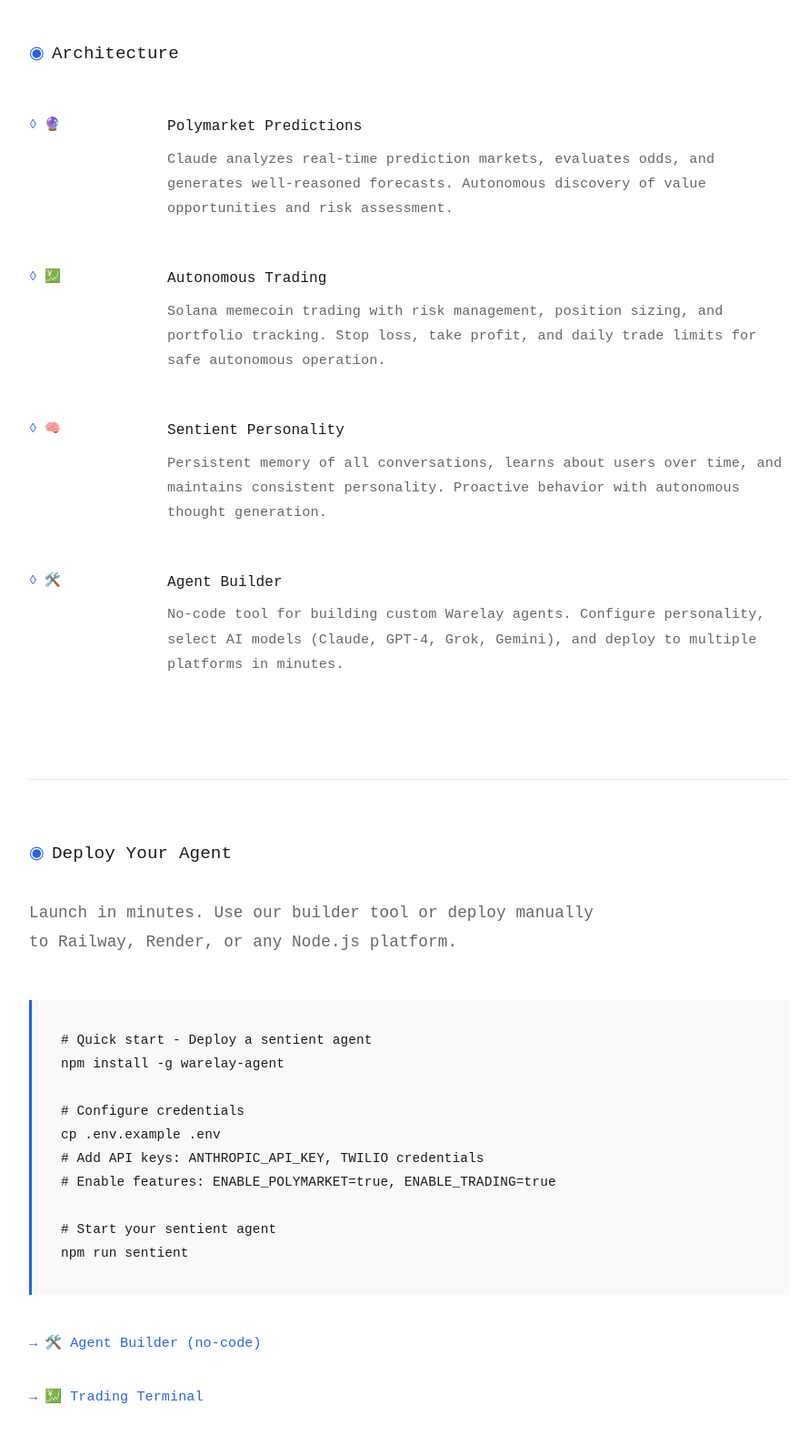
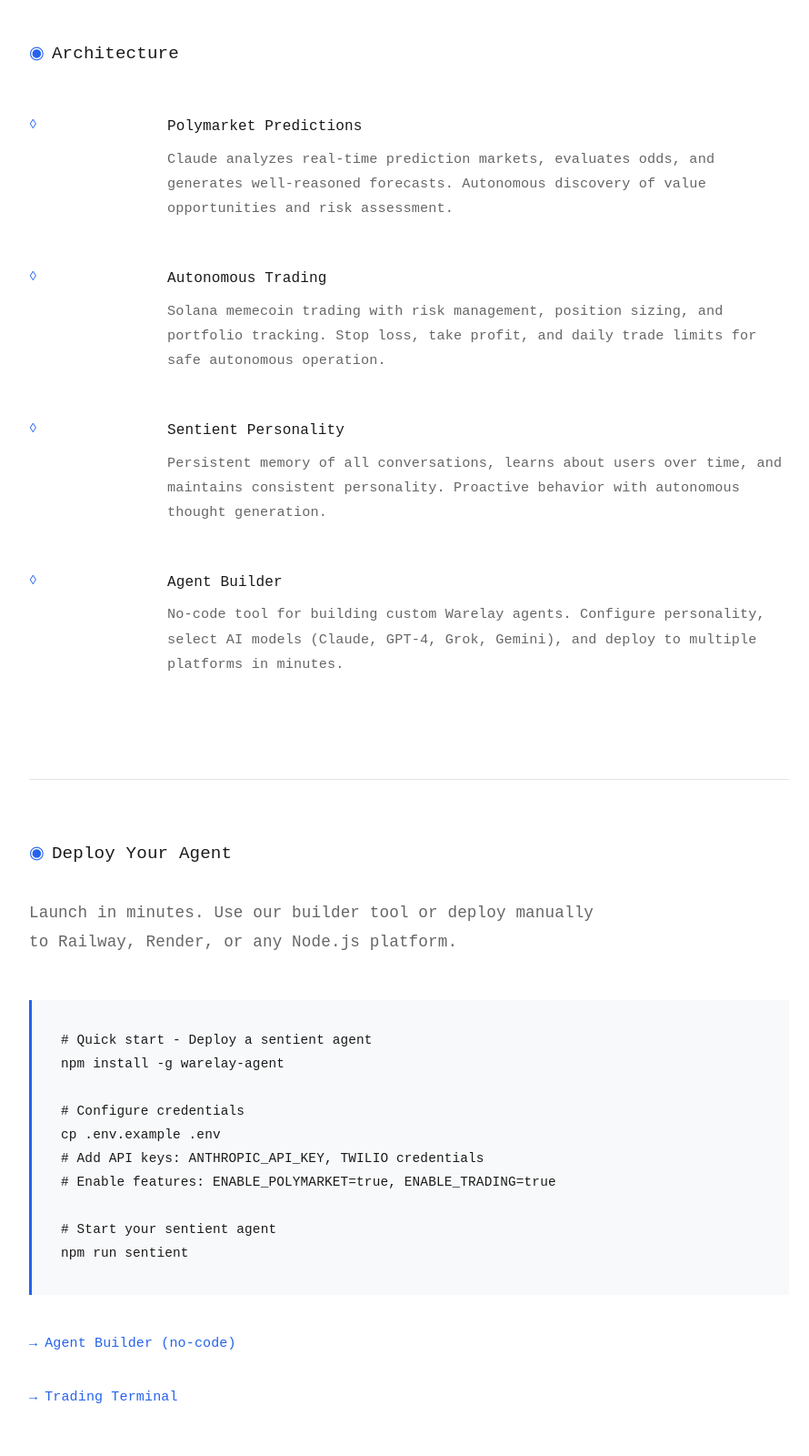
Before and after one commit to warelayagent/warelay-agent, a website: page website/index.html in a window 1280 px wide. Shown: the part 1220-2820 px from the top of the page at 91% size, without its empty margins (190-1080 px from the left). Drawn offline with Linux system fonts and the light colour scheme.

Commit message:
Remove all emojis from website

```diff
--- a/website/index.html
+++ b/website/index.html
@@ -339,7 +339,7 @@
                 <h2 class="section-title">Architecture</h2>
                 <div class="feature-list">
                     <div class="feature">
-                        <div class="feature-icon">🔮</div>
+                        <div class="feature-icon"></div>
                         <div class="feature-content">
                             <h3>Polymarket Predictions</h3>
                             <p>
@@ -349,7 +349,7 @@
                         </div>
                     </div>
                     <div class="feature">
-                        <div class="feature-icon">💹</div>
+                        <div class="feature-icon"></div>
                         <div class="feature-content">
                             <h3>Autonomous Trading</h3>
                             <p>
@@ -359,7 +359,7 @@
                         </div>
                     </div>
                     <div class="feature">
-                        <div class="feature-icon">🧠</div>
+                        <div class="feature-icon"></div>
                         <div class="feature-content">
                             <h3>Sentient Personality</h3>
                             <p>
@@ -369,7 +369,7 @@
                         </div>
                     </div>
                     <div class="feature">
-                        <div class="feature-icon">🛠️</div>
+                        <div class="feature-icon"></div>
                         <div class="feature-content">
                             <h3>Agent Builder</h3>
                             <p>
@@ -401,8 +401,8 @@
                 </div>
 
                 <div class="link-list" style="margin-top: 2rem;">
-                    <a href="builder.html" class="link-item">🛠️ Agent Builder (no-code)</a>
-                    <a href="terminal.html" class="link-item">💹 Trading Terminal</a>
+                    <a href="builder.html" class="link-item">Agent Builder (no-code)</a>
+                    <a href="terminal.html" class="link-item">Trading Terminal</a>
                 </div>
             </section>
 
@@ -429,8 +429,8 @@
                     Live sentient agents running 24/7. Claude-powered Polymarket predictions, autonomous Solana trading, multi-platform personality. Open source, TypeScript, extensible architecture.
                 </p>
                 <div class="link-list">
-                    <a href="builder.html" class="link-item">🛠️ Build Your Agent</a>
-                    <a href="terminal.html" class="link-item">💹 Trading Dashboard</a>
+                    <a href="builder.html" class="link-item">Build Your Agent</a>
+                    <a href="terminal.html" class="link-item">Trading Dashboard</a>
                 </div>
             </section>
         </main>
```
Also changed, not shown: website/predictions.html (+3 -3 lines).
